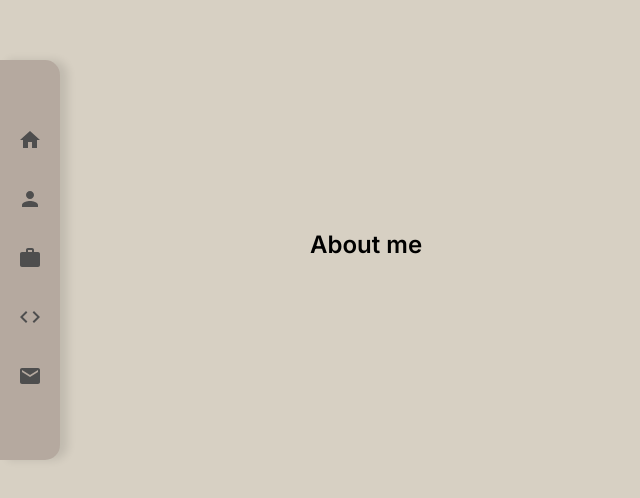
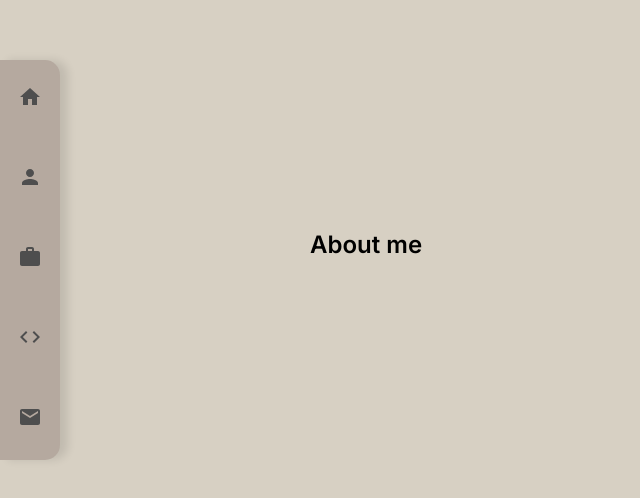
Before and after one commit to gracelo0717/gracelo0717.github.io, a React app: page /aboutme in a window 1280 px wide. Shown: the part 140-638 px from the top of the page, without its empty margins (0-640 px from the left). Built offline with nearby package versions, Linux system fonts and the light colour scheme.

Commit message:
improve navbar

```diff
--- a/src/components/Navbar.tsx
+++ b/src/components/Navbar.tsx
@@ -9,21 +9,40 @@ import MailIcon from '@mui/icons-material/Mail';
 const Navbar = () => {
   return (
     <div className='navbar'>
-      <Link to='/'>
+      <div className='navbar-item'>
+        <Link to='/' className='navbar-link'>
           <HomeIcon fontSize='medium' />
         </Link>
-      <Link to='/aboutme'>
+        <span className='navbar-label'>Home</span>
+      </div>
+
+      <div className='navbar-item'>
+        <Link to='/aboutme' className='navbar-link'>
           <PersonIcon fontSize='medium' />
         </Link>
-      <Link to='/experience'>
+        <span className='navbar-label'>About Me</span>
+      </div>
+
+      <div className='navbar-item'>
+        <Link to='/experience' className='navbar-link'>
           <WorkIcon fontSize='medium' />
         </Link>
-      <Link to='/projects'>
+        <span className='navbar-label'>Experience</span>
+      </div>
+
+      <div className='navbar-item'>
+        <Link to='/projects' className='navbar-link'>
           <CodeIcon fontSize='medium' />
         </Link>
-      <Link to='/contact'>
+        <span className='navbar-label'>Projects</span>
+      </div>
+
+      <div className='navbar-item'>
+        <Link to='/contact' className='navbar-link'>
           <MailIcon fontSize='medium' />
         </Link>
+        <span className='navbar-label'>Contact</span>
+      </div>
     </div>
   );
 };
--- a/src/styles.css
+++ b/src/styles.css
@@ -32,17 +32,56 @@ body {
   border-bottom-right-radius: 15px;
 }
 
-.navbar a {
+.navbar-item {
+  position: relative;
+  display: flex;
+  flex-direction: column;
+  justify-content: center;
+  align-items: center;
+  width: 100%;
+  transition: all 0.3s ease;
+  padding: 10px;
+  cursor: pointer;
+}
+
+.navbar-item:hover {
+  background-color: #6a6a6a;
+  border-radius: 5px;
+}
+
+.navbar-item .navbar-label {
+  display: none;
+  position: absolute;
+  top: 50%;
+  left: 100%;
+  transform: translateY(-50%);
+  margin-left: 10px;
+  font-size: 1rem;
+  color: #4e4e4e;
+  white-space: nowrap;
+  opacity: 0;
+  transition: opacity 0.3s ease;
+}
+
+.navbar-item:hover .navbar-label {
+  display: block;
+  opacity: 1;
+}
+
+.navbar-link {
   color: #4e4e4e;
   text-decoration: none;
-  font-size: 1.2rem;
+  font-size: 1.5rem;
   padding: 10px;
+  transition: transform 0.2s ease;
 }
 
-.navbar a:hover {
+.navbar-item:hover .navbar-link {
   color: #fff;
-  background-color: #6a6a6a;
-  border-radius: 5px;
+}
+
+.navbar-link:hover {
+  background-color: transparent;
 }
 
 .landing-page {
```
Lines whose indentation alone changed are shown as unchanged.
